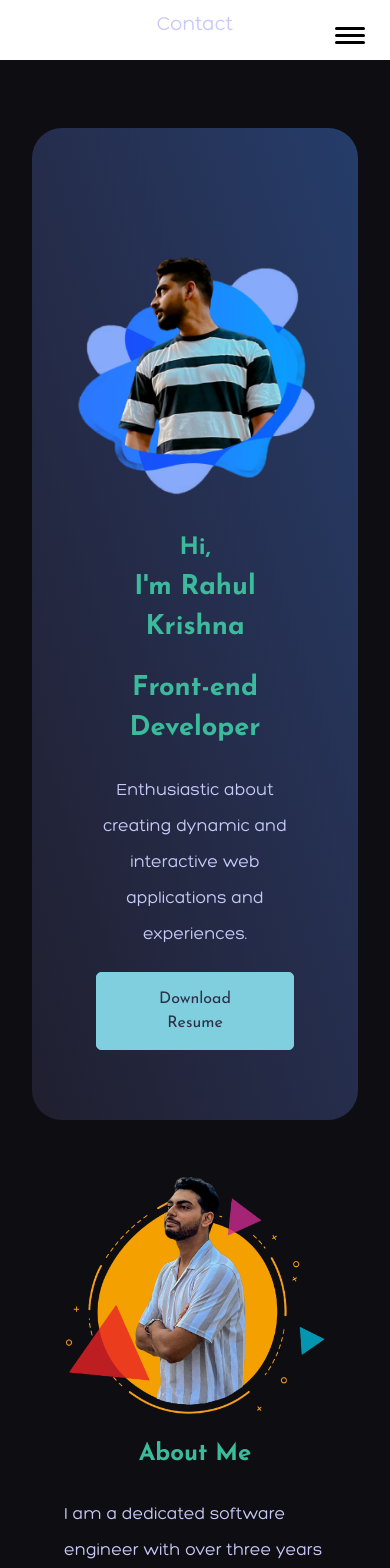
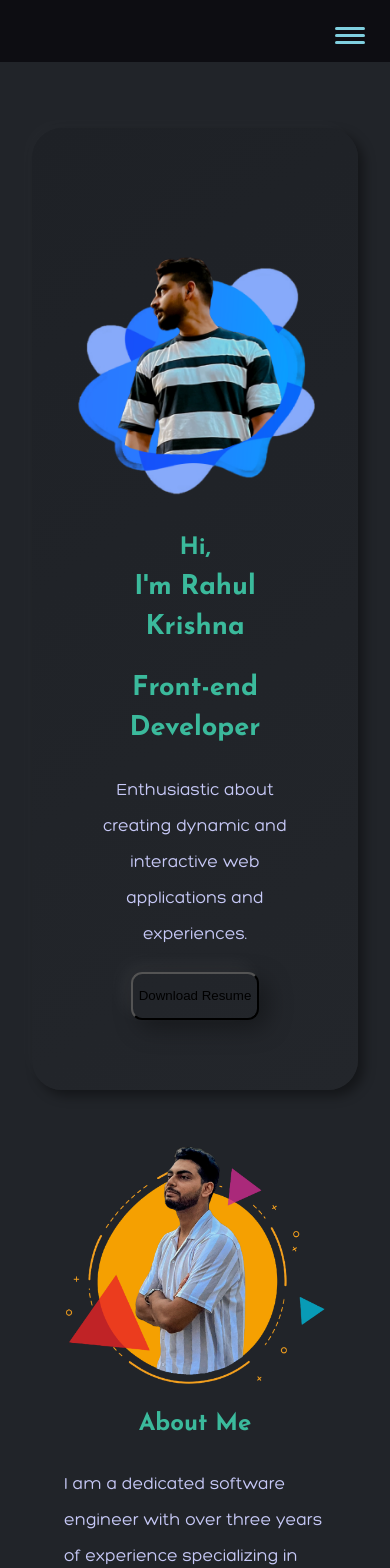
Before and after one commit to RahulKrishna6061/my-portfolio, a React (Create React App) app: page / in a window 390 px wide. Shown: the top 1568 px of the page. Built offline with nearby package versions, Linux system fonts and the light colour scheme; a web font is replaced by a local one.

Commit message:
css changes

```diff
--- a/src/App.css
+++ b/src/App.css
@@ -8,7 +8,7 @@ body {
   margin: 0;
   font-family: Hero;
   font-style: normal;
-  background-color: #0d0d12;
+  background-color: #212429;
   color: #f0f0f0;
 }
 h1,
@@ -23,23 +23,17 @@ p {
 :root {
   --primary: rgb(127, 207, 223);
   --heading-color: #3bba9c;
-  --bg-shade: #1e1e2f;
+  --bg-shade: #212429;
   --peach: #ff4081;
   --lightpurple: #c7c9f7;
   --light: #f0f0f0;
   --dark: #2e3047;
   --bg-card: #3c3f58;
+  --cards-bg: linear-gradient(145deg, #1e2126, #23262b);
 }
 
-/*#3BBA9C
-
-#2E3047
-
-#43455C
-
-#3C3F58
-
-#707793*/
+//#1E2126
+//#23262B
 .btn {
   font-family: "Josefin Sans";
   display: inline-block;
@@ -62,20 +56,24 @@ p {
   -ms-transition: background-color 0.5s, color 0.5s;
   -o-transition: background-color 0.5s, color 0.5s;
 }
-.btn-outline-primary {
+/* .btn-outline-primary {
   color: var(--primary);
   background-color: var(--dark);
   border: 1px solid var(--primary);
-}
-.btn-outline-primary:hover {
+} */
+/* .btn-outline-primary:hover {
   color: var(--dark);
   background-color: var(--primary);
-}
+} */
 
 .btn-primary {
-  color: var(--dark);
-  background-color: var(--primary);
-  border: 1px solid var(--primary);
+  height: 3rem;
+  border-radius: 0.7rem;
+  background-color: var(--cards-bg);
+  transition: 0.3s ease-in-out;
+  box-shadow:
+    -8px -8px 20px rgba(255, 255, 255, 0.05),
+    8px 8px 24px rgba(0, 0, 0, 0.35);
 }
 .btn-primary:hover {
   color: var(--primary);
@@ -226,14 +224,9 @@ h2 {
   justify-content: space-between;
   gap: 32px;
   border-radius: 30px;
-  background-image: linear-gradient(
-    to right top,
-    #1f1f2f,
-    #23263d,
-    #252d4c,
-    #26355b,
-    #253d6a
-  );
+  background: var(--cards-bg);
+  box-shadow: -6px -6px 16px rgba(255, 255, 255, 0.02),
+    6px 6px 12px rgba(0, 0, 0, 0.4);
 }
 .section--title {
   font-size: 2rem;
@@ -360,19 +353,23 @@ h2 {
   gap: 32px;
   flex: 1 0 0;
   border-radius: 10.6px;
-  background: var(--bg-shade);
   min-height: 250px;
-  transition: background-image 0.3s ease;
+  background: var(--cards-bg);
+  transition: 0.3s ease-in-out;
+  box-shadow: -6px -6px 16px rgba(255, 255, 255, 0.02),
+    6px 6px 12px rgba(0, 0, 0, 0.4);
 }
 
 .skills--section--card:hover {
-  background-image: linear-gradient(to right, #2e2e52, #3a3a6b);
+  background-color: #222233;
+  box-shadow: inset -6px -6px 16px rgba(255, 255, 255, 0.02),
+    inset 6px 6px 12px rgba(0, 0, 0, 0.35);
 }
 .skills--section--card:hover .skills--section--description {
   color: var(--lightpurple);
 }
 .skills--section--img {
-  background: black !important;
+  /* background: #1a1a25 !important; */
   display: flex;
   padding: 13.3px;
   justify-content: center;
@@ -963,7 +960,6 @@ input[type="checkbox"] {
     display: block;
     height: 0.188rem;
     width: 100%;
-    background-color: #000000;
     border-radius: 0.625rem;
     transition: all ease-in-out 0.2s;
   }
@@ -1016,9 +1012,13 @@ input[type="checkbox"] {
   display: block;
   height: 0.188rem;
   width: 100%;
-  background-color: #000000;
+  background-color: var(--primary);
   border-radius: 0.625rem;
   transition: all ease-in-out 0.2s;
+}
+
+.nav__hamburger:hover .nav__hamburger__line {
+  background-color: var(--light);
 }
 
 @media screen and (max-width: 1200px) {
@@ -1034,7 +1034,7 @@ input[type="checkbox"] {
     display: flex;
     align-items: center;
     justify-content: center;
-    background-color: rgba(255, 255, 255);
+    background-color: #0d0d12;
     top: -20rem;
     left: 0;
     width: 100%;
@@ -1044,7 +1044,7 @@ input[type="checkbox"] {
     flex-direction: column;
     align-items: center;
     width: 100%;
-    padding: 3rem 0 0.6rem;
+    padding: 0.6rem 0 3rem;
     z-index: -100;
   }
   .navbar--items ul li {
```
